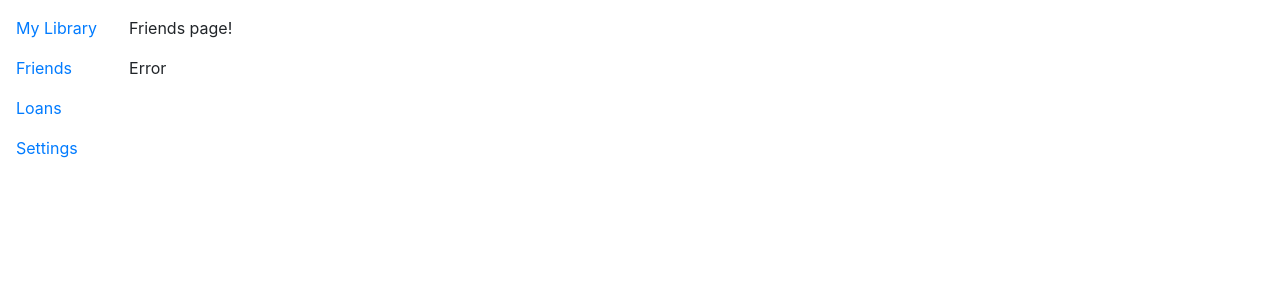
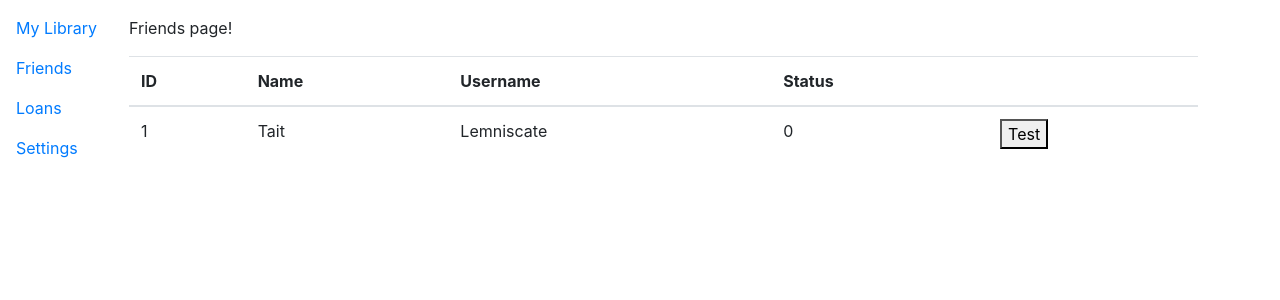
Before and after one commit to ParaLibrary/paralibrary-app, a React (Create React App) app: page /friends in a window 1280 px wide. Shown: the top 300 px of the page. Built offline with nearby package versions, Linux system fonts and the light colour scheme; no server answers.

Commit message:
UI duplication via templating [PAR-16]

```diff
--- a/src/FriendsPage.tsx
+++ b/src/FriendsPage.tsx
@@ -1,28 +1,48 @@
 import React, { useState, useEffect, useMemo } from "react";
 import { Friend, FriendStatus } from "./ourtypes";
 import PageLayout from "./PageLayout";
+import AutoTable, { TableHeader } from "./Table";
 
 const FriendsPage: React.FC = () => {
   const [error, setError] = useState<any>();
   const [isLoaded, setIsLoaded] = useState(false);
-  const [friends, setFriends] = useState<Friend[]>([]);
+  const [friends, setFriends] = useState<Friend[]>([
+    {
+      id: 1,
+      name: "Tait",
+      display_name: "Lemniscate",
+      status: FriendStatus.accepted,
+    },
+  ]);
 
   useEffect(() => {
-    fetch("https://paralibrary.digital/friends")
+    fetch("https://paralibrary.digital.api/friends")
       .then((res) => res.json())
       .then(
         (result) => {
-          setFriends(result);
+          //setFriends(result);
         },
         (error) => {
           setIsLoaded(true);
           setError(error);
         }
-      );
+      )
+      .catch((error) => {
+        setIsLoaded(true);
+        console.log(error);
+      });
     console.log("Attempt fetch all friends");
   }, []);
 
-  const existingFriends: Friend[] = useMemo(
+  const friendRequests: Friend[] = useMemo(
+    () =>
+      friends.filter(
+        (friend: Friend) => friend.status === FriendStatus.requested
+      ),
+    [friends]
+  );
+
+  const currentFriends: Friend[] = useMemo(
     () =>
       friends.filter(
         (friend: Friend) => friend.status === FriendStatus.accepted
@@ -32,7 +52,19 @@ const FriendsPage: React.FC = () => {
 
   return (
     <PageLayout header={<div>Friends page!</div>}>
-      {isLoaded ? error ? <div>Error</div> : existingFriends : "Loading..."}
+      <AutoTable data={friendRequests} hideOnEmpty>
+        <TableHeader col={"id"}>ID</TableHeader>
+        <TableHeader col={"name"}>Name</TableHeader>
+        <TableHeader col={"display_name"}>Username</TableHeader>
+        <TableHeader col={"status"}>Status</TableHeader>
+      </AutoTable>
+      <AutoTable data={currentFriends} hideOnEmpty>
+        <TableHeader col={"id"}>ID</TableHeader>
+        <TableHeader col={"name"}>Name</TableHeader>
+        <TableHeader col={"display_name"}>Username</TableHeader>
+        <TableHeader col={"status"}>Status</TableHeader>
+        <button>Test</button>
+      </AutoTable>
     </PageLayout>
   );
 };
--- a/src/Table.tsx
+++ b/src/Table.tsx
@@ -1,4 +1,4 @@
-import React, { cloneElement } from "react";
+import React, { cloneElement, useMemo, ReactElement } from "react";
 import { Table } from "react-bootstrap";
 
 interface TableProps<T> {
@@ -8,13 +8,12 @@ interface TableProps<T> {
   hideOnEmpty?: boolean;
 }
 
-interface ColDefProps {
-  label: string;
+interface TableHeaderProps {
   col: string;
 }
 
-export const TableHeader: React.FC<ColDefProps> = ({ label }) => {
-  return <th>{label}</th>;
+export const TableHeader: React.FC<TableHeaderProps> = ({ children }) => {
+  return <th>{children}</th>;
 };
 
 interface CellProps<T> {
@@ -36,12 +35,11 @@ const TableRow = <T,>(props: RowProps<T>) => {
   return (
     <tr>
       {React.Children.map(template, (child: React.ReactElement) => {
-        const colChild = child.props as ColDefProps;
-        const col = colChild && (colChild.col as keyof T);
+        const col = (child.props as TableHeaderProps).col as keyof T;
         if (col) {
           return <TableCell point={data[col]}></TableCell>;
         }
-        return cloneElement(child, child.props);
+        return <td>{cloneElement(child, child.props)}</td>;
       })}
     </tr>
   );
@@ -49,21 +47,31 @@ const TableRow = <T,>(props: RowProps<T>) => {
 
 const AutoTable = <T extends { id: number }>(props: TableProps<T>) => {
   const { title, data, children, hideOnEmpty } = props;
-  return data.length > 0 && !!hideOnEmpty ? (
+  const filteredHeaders = useMemo(
+    () =>
+      React.Children.map(children, (child) => {
+        if (((child as ReactElement).props as TableHeaderProps).col) {
+          return child;
+        }
+        return <th></th>;
+      }),
+    [children]
+  );
+  return data.length === 0 && hideOnEmpty ? null : (
     <>
       {title && <h2>{title}</h2>}
       <Table>
         <thead>
-          <tr>{children}</tr>
+          <tr>{filteredHeaders}</tr>
         </thead>
         <tbody>
-          {data.map((row: T, index: number) => (
-            <TableRow index={index} data={row} template={children}></TableRow>
+          {data.map((row: T) => (
+            <TableRow index={row.id} data={row} template={children}></TableRow>
           ))}
         </tbody>
       </Table>
     </>
-  ) : null;
+  );
 };
 
 export default AutoTable;
```
